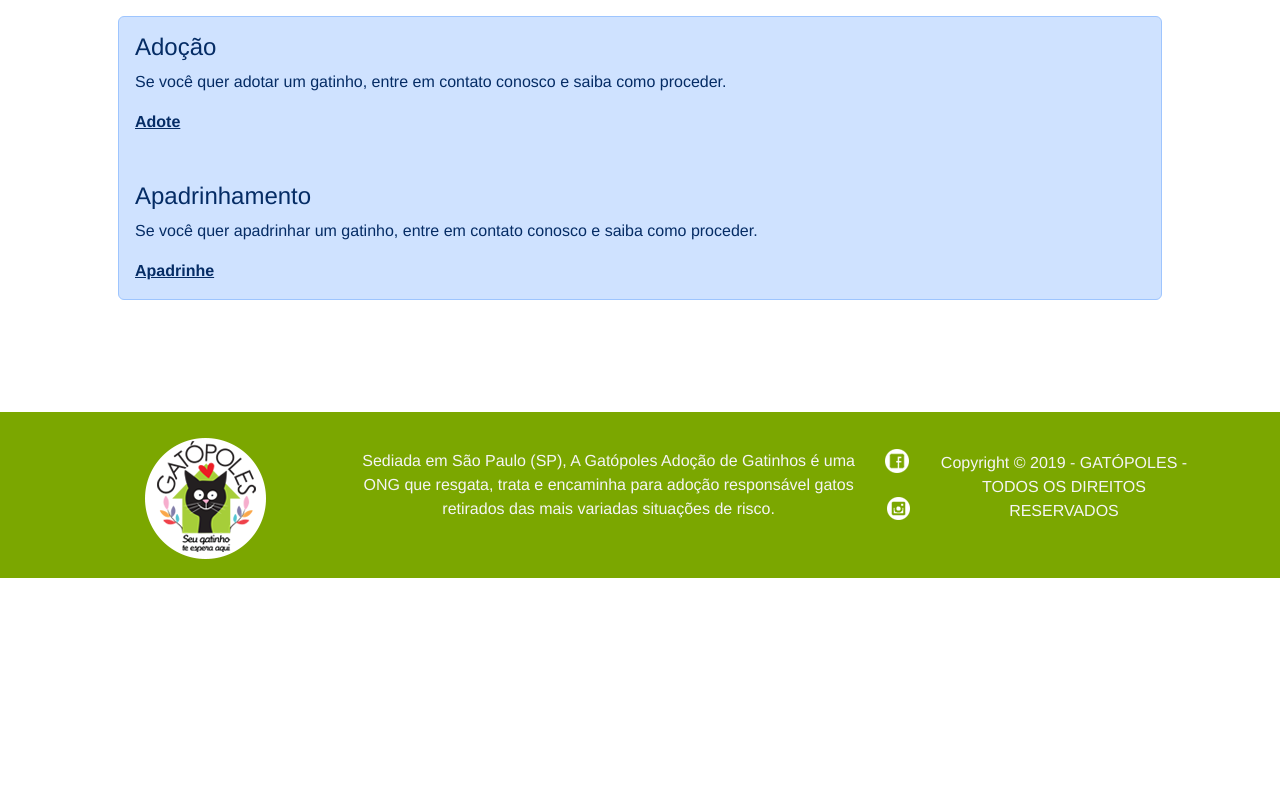
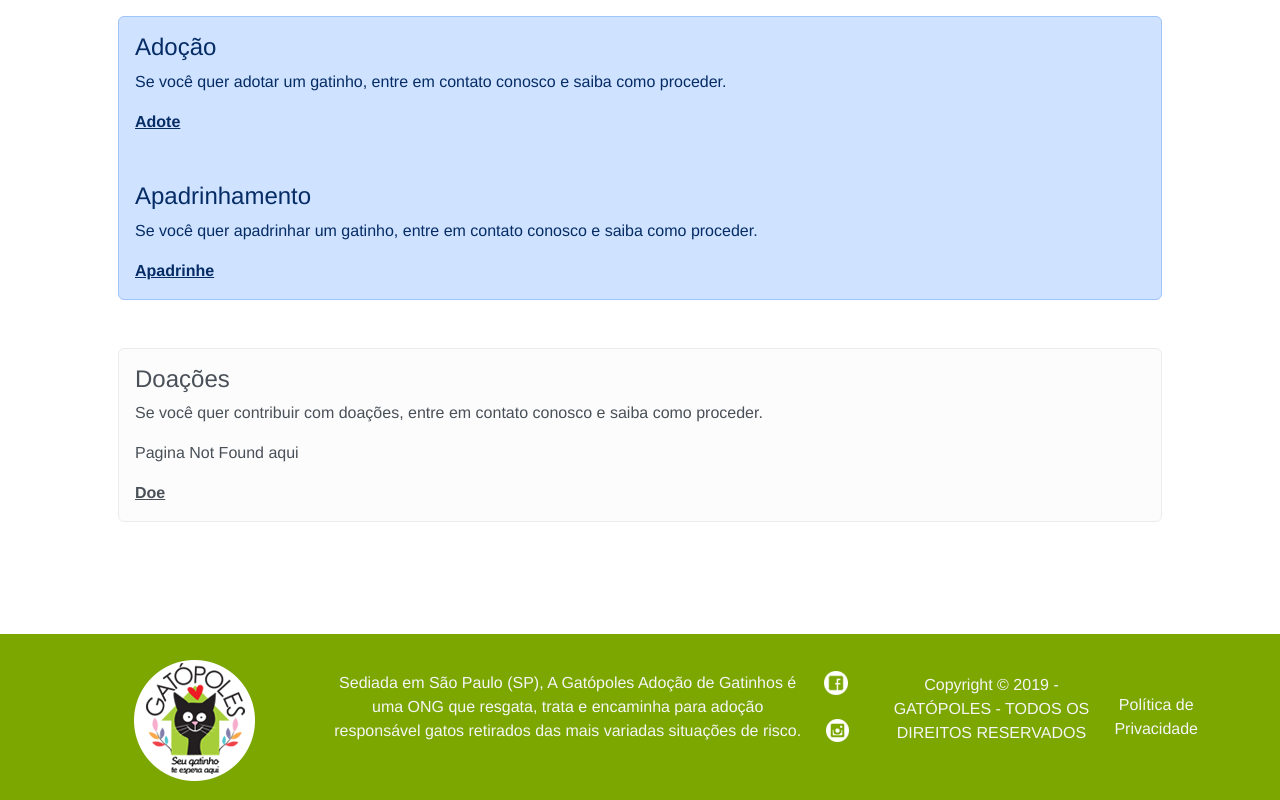
Before and after one commit to leoo-tech/AtividadeSemana4, a React (Vite) app: page /sobre in a window 1280 px wide. Shown: the part 1341-2141 px from the top of the page. Before the commit the page ends 1919 px from the top, so only its background shows below. Built offline with nearby package versions, Linux system fonts and the light colour scheme.

Commit message:
Update Footer component with Política de Privacidade link

```diff
--- a/src/components/Footer.jsx
+++ b/src/components/Footer.jsx
@@ -23,6 +23,7 @@
 
 import React from "react";
 import { Container, Row, Col, Nav, Image } from "react-bootstrap";
+import { Link } from "react-router-dom";
 import "./styles/Footer.css";
 
 function Footer() {
@@ -64,6 +65,16 @@ function Footer() {
             </p>
           </Col>
         </Row>
+
+        {/* Adicione Link to pagina de politica de privacidade */}
+
+        <Row className="justify-content-center text-center">
+          <Col xs={12}>
+            <Nav.Link as={Link} to="/Privacidade">
+              Política de Privacidade
+            </Nav.Link>
+          </Col>
+        </Row>
       </Container>
     </footer>
   );
--- a/src/pages/Contato.jsx
+++ b/src/pages/Contato.jsx
@@ -18,6 +18,20 @@ function Contato() {
 
   function handleSubmit(event) {
     event.preventDefault();
+
+    // Verifica se todos os campos estão preenchidos
+    if (!subject || !name || !email || !message) {
+      alert("Por favor, preencha todos os campos.");
+      return;
+    }
+
+    // Verifica o formato do e-mail
+    const emailRegex = /^[^\s@]+@[^\s@]+\.[^\s@]+$/;
+    if (!emailRegex.test(email)) {
+      alert("Por favor, insira um endereço de e-mail válido.");
+      return;
+    }
+
     // Aqui você pode adicionar a lógica para enviar os dados do formulário
     console.log(subject, name, email, message);
   }
--- a/src/pages/Login.jsx
+++ b/src/pages/Login.jsx
@@ -1,6 +1,6 @@
+import React from "react";
 import { Button, Form, Container, Row, Col } from "react-bootstrap";
 import { useForm } from "react-hook-form";
-import { Link } from "react-router-dom";
 
 function Login() {
   const {
--- a/src/pages/NotFound.jsx
+++ b/src/pages/NotFound.jsx
@@ -1,5 +1,7 @@
 import React from "react";
 import { Container, Row, Col, Alert } from "react-bootstrap";
+import { Link } from "react-router-dom";
+import Button from "react-bootstrap/Button";
 
 export default function NotFound() {
   return (
@@ -17,6 +19,14 @@ export default function NotFound() {
               movida para outro lugar.
             </p>
           </Alert>
+
+          <Alert variant="warning">
+            <p>Estamos em manutenção </p>
+          </Alert>
+
+          <Button className="mt-5 mb-5 px-5" variant="primary" as={Link} to="/">
+            Voltar para a página inicial
+          </Button>
         </Col>
       </Row>
     </Container>
--- a/src/pages/Privacidade.jsx
+++ b/src/pages/Privacidade.jsx
@@ -3,7 +3,7 @@ import { Accordion, Container } from "react-bootstrap";
 
 export default function Privacidade() {
   return (
-    <main>
+    <main className="mb-5 mt-5 py-5">
       <Container>
         <h1>Política de Privacidade</h1>
         <Accordion alwaysOpen>
--- a/src/pages/Sobre.jsx
+++ b/src/pages/Sobre.jsx
@@ -118,6 +118,18 @@ export default function Gatopoles() {
             Apadrinhe
           </Alert.Link>
         </Alert>
+
+        <Alert variant="light" className="mt-5">
+          <Alert.Heading>Doações</Alert.Heading>
+          <p>
+            Se você quer contribuir com doações, entre em contato conosco e
+            saiba como proceder.
+          </p>
+          <p>Pagina Not Found aqui</p>
+          <Alert.Link as={Link} to="/doe">
+            Doe
+          </Alert.Link>
+        </Alert>
       </Container>
     </main>
   );
```
